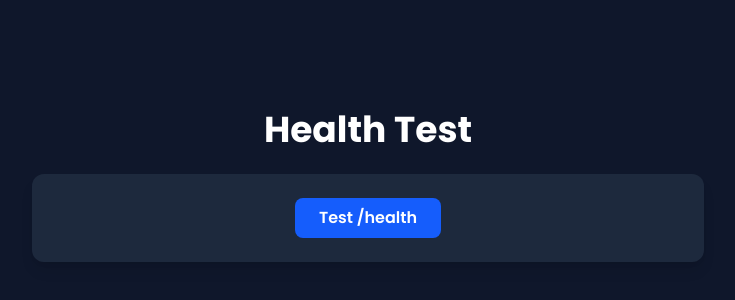
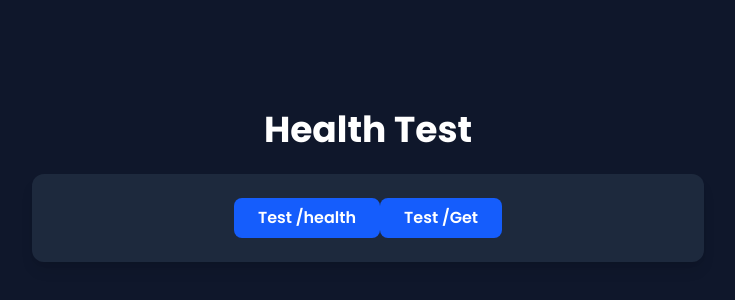
Before and after one commit to PaanPatiPhi/personal-blog-react, a React (Vite) app: page /health-test in a window 1280 px wide. Shown: the part 202-502 px from the top of the page, without its empty margins (272-1007 px from the left). Built offline with nearby package versions, Linux system fonts and the light colour scheme; no server answers.

Commit message:
feat: add testGet function and button for fetching posts in HealthTestPage

```diff
--- a/src/pages/HealthTestPage.tsx
+++ b/src/pages/HealthTestPage.tsx
@@ -29,6 +29,30 @@ const testHealth = async () => {
     }
 };
 
+const testGet = async () => {
+    setResult(null);
+    setError(null);
+    setLoading(true);
+
+    try {
+        const res = await axios.get(`${API_BASE_URL}/posts`);
+        setResult(res.data);
+
+    }
+    catch (error: unknown){
+        console.log(error)
+        const err = error as any;
+        setError({
+            status: err?.response?.status,
+            data: err?.response?.data,
+            message: err?.message ?? String(error),
+        });
+    }
+    finally {
+        setLoading(false);
+    }
+};
+
 return (
     <div className="min-h-screen flex flex-col items-center justify-center bg-slate-900 text-white px-6">
     <h1 className="text-4xl font-bold mb-6">Health Test</h1>
@@ -40,6 +64,14 @@ return (
         disabled={loading}
         >
         {loading ? "Loading..." : "Test /health"}
+        </button>
+
+        <button
+        className="bg-blue-600 hover:bg-blue-500 text-white font-semibold px-6 py-2 rounded-lg transition disabled:opacity-50 disabled:cursor-not-allowed"
+        onClick={testGet}
+        disabled={loading}
+        >
+        {loading ? "Loading..." : "Test /Get"}
         </button>
 
         {loading && (
```
